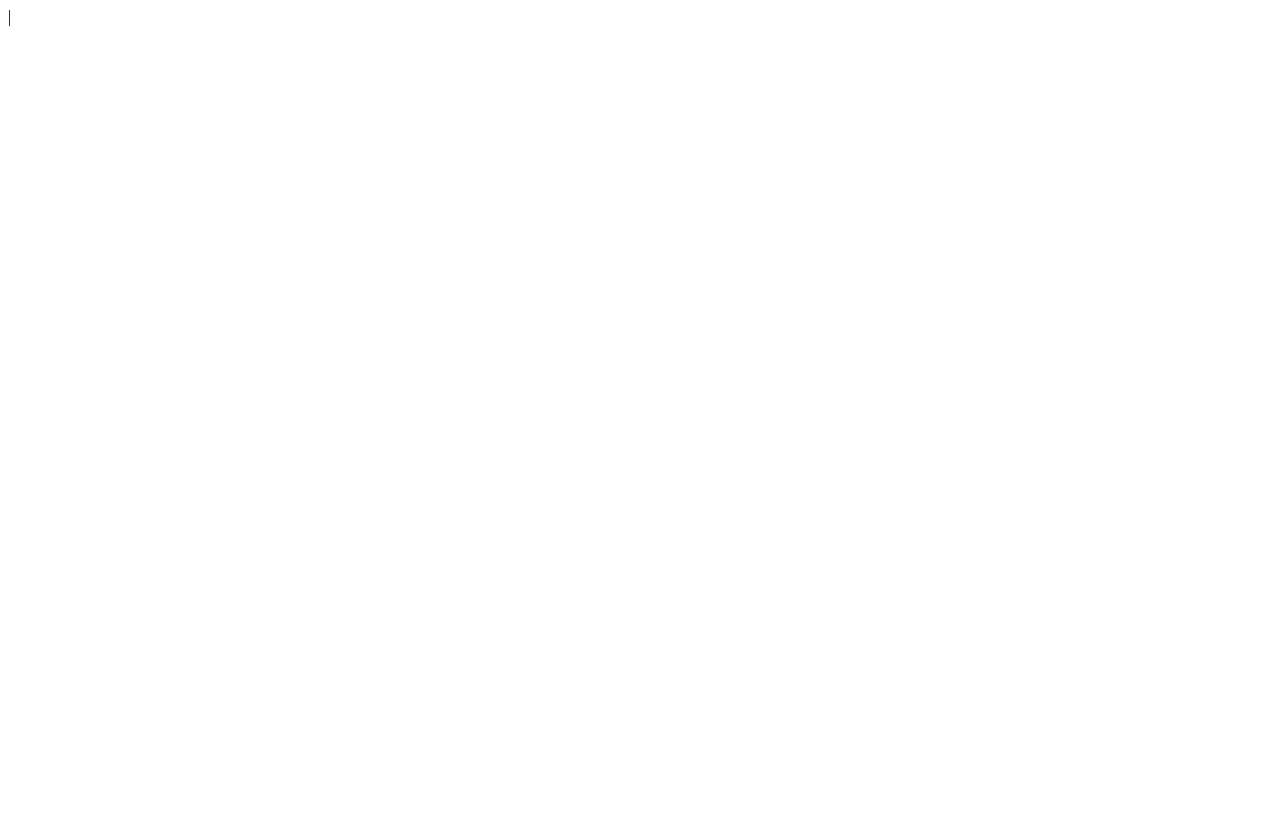
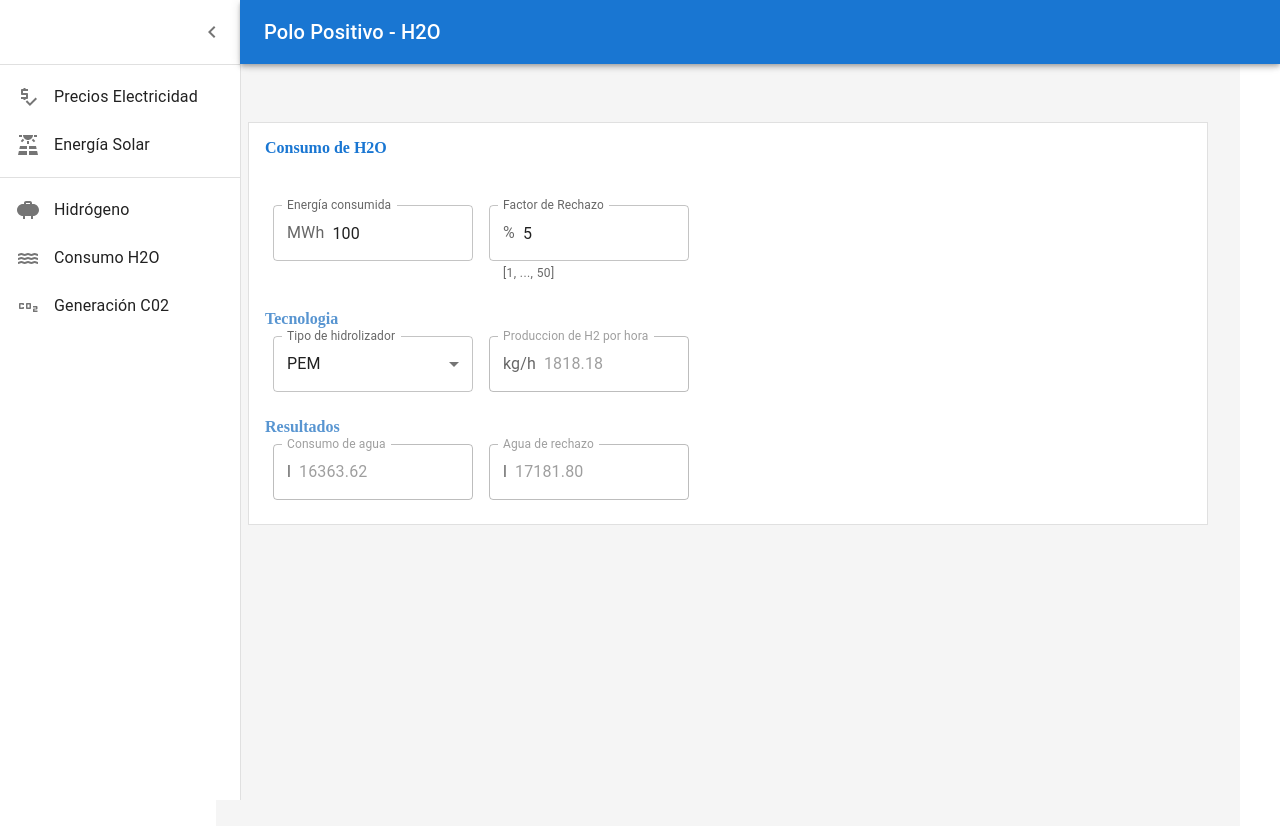
Before and after one commit to ggulaman/polo-positivo, a React (Create React App) app: page /H2O in a window 1280 px wide. Before the commit this address had no page. Before the commit the page ends 800 px from the top, so only its background shows below. Built offline with nearby package versions, Linux system fonts and the light colour scheme.

Commit message:
adding h20 consumption

```diff
--- a/src/App.js
+++ b/src/App.js
@@ -7,7 +7,7 @@ import {
 import { ThemeProvider } from "@mui/material/styles";
 import PoloApp from "./PoloApp";
 
-import { PowerPrices, SolarPower, Hydrogen } from "./pages";
+import { PowerPrices, SolarPower, Hydrogen, H2OHydrogenConsumption, Co2Generation } from "./pages";
 import { dashboardTheme } from "./dashboardTheme";
 
 const App = () => {
@@ -20,6 +20,8 @@ const App = () => {
             <Route path="power-prices" element={<PowerPrices />} />
             <Route path="solar-power" element={<SolarPower />} />
             <Route path="hydrogen" element={<Hydrogen />} />
+            <Route path="H2O" element={<H2OHydrogenConsumption />} />
+            <Route path="Co2" element={<Co2Generation />} />
           </Route>
         </Routes>
       </BrowserRouter>
--- a/src/PoloApp.js
+++ b/src/PoloApp.js
@@ -10,6 +10,12 @@ function App() {
   const [resultType, setResultType] = useState('Energia media diaria [kWh]');
   const [resultDetails, setResultDetails] = useState(null)
   const [energyData, setEnergyData] = useState(null)
+
+  const technologyTypes = [
+    { name: 'PEM', id: 'PEM', unitaryPowerCost: 55, capex: 1400000, opex: 0.25 / 6 },
+    { name: 'Alcalina', id: 'Alcalina', unitaryPowerCost: 48, capex: 900000, opex: 0.25 / 10 },
+    { name: 'SOEC', id: 'SOEC', unitaryPowerCost: 38, capex: 3800000, opex: 0.25 / 2 },
+  ];
 
   return (
     <Grid container sx={{ ml: -4 }}>
@@ -28,7 +34,7 @@ function App() {
       >
         <Toolbar />
         <Box >
-          <Outlet context={[solarPVPriceEstimation, setSolarPVPriceEstimation, resultType, setResultType, resultDetails, setResultDetails, energyData, setEnergyData]} />
+          <Outlet context={{ solarPVPriceEstimation, setSolarPVPriceEstimation, resultType, setResultType, resultDetails, setResultDetails, energyData, setEnergyData, technologyTypes }} />
         </Box>
       </Box>
     </Grid>
--- a/src/components/Navbar/NavbarItems.js
+++ b/src/components/Navbar/NavbarItems.js
@@ -1,6 +1,8 @@
 import * as React from "react";
 import PropaneIcon from "@mui/icons-material/Propane";
+import Water from "@mui/icons-material/Water";
 import SolarPower from "@mui/icons-material/SolarPower";
+import Co2Icon from "@mui/icons-material/Co2";
 import PriceCheck from "@mui/icons-material/PriceCheck";
 
 export const userNavItemsTop = [
@@ -23,5 +25,17 @@ export const userNavItemsBottom = [
     icon: <PropaneIcon />,
     label: "Hidrógeno",
     route: "hydrogen"
+  },
+  {
+    id: 3,
+    icon: <Water />,
+    label: "Consumo H2O",
+    route: "H2O"
+  },
+  {
+    id: 3,
+    icon: <Co2Icon />,
+    label: "Generación C02",
+    route: "Co2"
   }
 ];
--- /dev/null
+++ b/src/pages/Co2Generation/Co2Generation.js
@@ -0,0 +1,17 @@
+import React from "react";
+import { Grid } from "@mui/material";
+import Box from "@mui/material/Box";
+import CommonPaper from "../../components/common/CommonPaper/CommonPaper";
+
+export const Co2Generation = () => {
+
+  return (
+    <Box>
+      <Grid item xs={12} xm={12} sx={{ mt: 4, mb: 4, ml: 4, mr: 4 }}>
+        <CommonPaper title={"Generación Co2"} sx={{ ml: 10 }}>
+          {`to be done`}
+        </CommonPaper>
+      </Grid>
+    </Box>
+  );
+}
--- /dev/null
+++ b/src/pages/H2OHydrogenConsumption/H2OHydrogenConsumption.js
@@ -0,0 +1,118 @@
+import React, { useState } from "react";
+import { useOutletContext } from 'react-router-dom';
+import { Grid } from "@mui/material";
+import Box from "@mui/material/Box";
+import CommonPaper from "../../components/common/CommonPaper/CommonPaper";
+import CommonSelect from "../../components/common/CommonSelect/CommonSelect";
+import CommonInput from '../../components/common/CommonInput/CommonInput';
+
+const H2Generation = () => {
+  const { technologyTypes } = useOutletContext();
+  const [energy, setEnergy] = useState(100);
+  const [rejection, setRejection] = useState(5);
+  const [tecnologyData, setTecnologyData] = useState(technologyTypes[0].name);
+
+  const kgH2PerHour = (energy * 1000 / technologyTypes.find(item => item.name === tecnologyData).unitaryPowerCost).toFixed(2)
+
+  return (
+    <Box>
+      <Box sx={{
+        display: 'flex',
+        flexDirection: 'row',
+      }}>
+        <CommonInput
+          label="Energía consumida"
+          id="precioEnergía"
+          sx={{ m: 1, width: '25ch' }}
+          value={energy}
+          onChange={(event) => setEnergy(event.target.value)}
+          type="number"
+          leftLabel='MWh'
+        />
+
+        <CommonInput
+          label="Factor de Rechazo"
+          id="precioEnergía"
+          sx={{ m: 1, width: '25ch' }}
+          value={rejection}
+          helperText={'[1, ..., 50]'}
+          onChange={(event) => {
+            console.log(`rechazo: ${event.target.value}`)
+            setRejection(prev => (event?.target.value >= 0 && event.target.value <= 50) ? event.target.value : prev)
+          }}
+          inputProps={{ inputMode: 'numeric', pattern: '[0-9]*' }}
+          type="number"
+          leftLabel='%'
+        />
+      </Box>
+      <br />
+
+      <Box>
+        <Box sx={{ color: "#5895d1", fontWeight: "bold" }}>{`Tecnologia`}</Box>
+        <Box sx={{
+          display: 'flex',
+          flexDirection: 'row',
+        }}>
+          <CommonSelect
+            sx={{ m: 1, width: '25ch' }}
+            title='Tipo de hidrolizador'
+            value={tecnologyData || technologyTypes[0].name}
+            handleChange={event => setTecnologyData(event.target.value)}
+            items={technologyTypes.map(item => item.name)}
+            disabled={false}
+          />
+          <CommonInput
+            label="Produccion de H2 por hora"
+            id="precioEnergía"
+            sx={{ m: 1, width: '25ch' }}
+            value={kgH2PerHour}
+            helperText={''}
+            type="number"
+            disabled={true}
+            leftLabel='kg/h'
+          />
+        </Box>
+      </Box>
+      <br />
+      <Box sx={{ color: "#5895d1", fontWeight: "bold" }}>{`Resultados`}</Box>
+      <Box sx={{
+        display: 'flex',
+        flexDirection: 'row',
+      }}>
+        <CommonInput
+          label="Consumo de agua"
+          id="consumoH2O"
+          sx={{ m: 1, width: '25ch' }}
+          value={kgH2PerHour * 9}
+          helperText={''}
+          type="number"
+          disabled={true}
+          leftLabel='l'
+        />
+        <CommonInput
+          label="Agua de rechazo"
+          id="precioEnergía"
+          sx={{ m: 1, width: '25ch' }}
+          value={(kgH2PerHour * 9 * (1 + rejection / 100)).toFixed(2)}
+          helperText={''}
+          type="number"
+          disabled={true} leftLabel='l'
+        />
+      </Box>
+    </Box>
+  )
+};
+
+
+export const H2OHydrogenConsumption = () => {
+
+  return (
+    <Box>
+      <Grid item xs={12} xm={12} sx={{ mt: 4, mb: 4, ml: 4, mr: 4 }}>
+        <CommonPaper title={"Consumo de H2O"} sx={{ ml: 10 }}>
+          {H2Generation()}
+        </CommonPaper>
+      </Grid>
+    </Box>
+  );
+}
--- a/src/pages/Hydrogen/H2HydroCost.js
+++ b/src/pages/Hydrogen/H2HydroCost.js
@@ -7,34 +7,30 @@ import { useOutletContext } from 'react-router-dom';
 import CommonSelect from "../../components/common/CommonSelect/CommonSelect";
 import CommonInput from '../../components/common/CommonInput/CommonInput';
 
-const technologyTypes = [
-  { name: 'PEM', id: 'PEM', unitaryPriceCost: 55, capex: 1400000, opex: 0.25 / 6 },
-  { name: 'Alcalina', id: 'Alcalina', unitaryPriceCost: 48, capex: 900000, opex: 0.25 / 10 },
-  { name: 'SOEC', id: 'SOEC', unitaryPriceCost: 38, capex: 3800000, opex: 0.25 / 2 },
-];
-const technologyTypeNames = technologyTypes.map(item => item.name);
+
 
 export const H2cost = () => {
-  const [solarPVPriceEstimation,] = useOutletContext();
+  const { solarPVPriceEstimation, technologyTypes } = useOutletContext();
+  const technologyTypeNames = technologyTypes.map(item => item.name);
 
   const [energyCost, setEnergyCost] = useState({ solarPowerPrice: solarPVPriceEstimation ? solarPVPriceEstimation : 120, gridPowerPrice: 120, solarPowerWeight: 25, gridPowerWeight: 75, totalPriceCost: solarPVPriceEstimation ? solarPVPriceEstimation * 25 / 100 + 120 * 75 / 100 : 120 * 25 / 100 + 120 * 75 / 100 });
   const [electVolume, setElectVolume] = useState({ electroPower: 1, hourPerYearConsumption: 8000, expectationOfLife: 10, anualProduction: 2 * 8000 });
   const [tecnologyData, setTecnologyData] = useState({
     tecnology: technologyTypes[1].name,
-    unitaryPriceCostH2: energyCost.totalPriceCost / technologyTypes[1].unitaryPriceCost,
+    unitaryPowerCostH2: energyCost.totalPriceCost / technologyTypes[1].unitaryPowerCost,
     capex: technologyTypes[1].capex,
     opex: technologyTypes[1].opex,
   });
   // const [results, setResults] = useState({
-  //   unitaryPriceH2: tecnologyData.unitaryPriceCost + tecnologyData.capex * (1 + tecnologyData.opex) / (electVolume.expectationOfLife * electVolume.hourPerYearConsumption),
+  //   unitaryPriceH2: tecnologyData.unitaryPowerCost + tecnologyData.capex * (1 + tecnologyData.opex) / (electVolume.expectationOfLife * electVolume.hourPerYearConsumption),
   //   capexTotal: electVolume.electroPower * tecnologyData.capex,
   //   opexAnual: electVolume.electroPower * tecnologyData.capex * tecnologyData.opex,
   //   anualEnergyCost: electVolume.electroPower * electVolume.hourPerYearConsumption * energyCost.totalPriceCost
   // });
 
   const handleTecnologyChange = event => {
-    const { capex, opex, unitaryPriceCost } = technologyTypes.find(tech => tech.name === event);
-    setTecnologyData({ tecnology: event, capex, opex, unitaryPriceCostH2: energyCost.totalPriceCost / unitaryPriceCost })
+    const { capex, opex, unitaryPowerCost } = technologyTypes.find(tech => tech.name === event);
+    setTecnologyData({ tecnology: event, capex, opex, unitaryPowerCostH2: energyCost.totalPriceCost / unitaryPowerCost })
   }
 
   const handleVolumeElect = ({ target: { value, id } }) => {
@@ -215,7 +211,7 @@ export const H2cost = () => {
           variant="filled"
           disabled
           sx={{ m: 1, width: '25ch' }}
-          value={tecnologyData.unitaryPriceCostH2.toFixed(4) || null}
+          value={tecnologyData.unitaryPowerCostH2.toFixed(4) || null}
           helperText={''}
           onChange={() => null}
           leftLabel='EUR/kg'
@@ -257,7 +253,7 @@ export const H2cost = () => {
           variant="filled"
           disabled
           sx={{ m: 1, width: '25ch' }}
-          value={(tecnologyData.unitaryPriceCostH2 + tecnologyData.capex * (electVolume.electroPower + tecnologyData.opex) / (electVolume.expectationOfLife * electVolume.hourPerYearConsumption)).toFixed(4) || null}
+          value={(tecnologyData.unitaryPowerCostH2 + tecnologyData.capex * (electVolume.electroPower + tecnologyData.opex) / (electVolume.expectationOfLife * electVolume.hourPerYearConsumption)).toFixed(4) || null}
           helperText={''}
           onChange={() => null}
           leftLabel='EUR/kg'
--- a/src/pages/Hydrogen/Hydrogen.js
+++ b/src/pages/Hydrogen/Hydrogen.js
@@ -8,7 +8,7 @@ import { Grid } from "@mui/material";
 import { H2cost } from './H2HydroCost'
 // const technologyTypes = ['PEM', 'Alcalina', 'SOEC'];
 
-export const Hydrogen = ({ solarPVPriceEstimation, setSolarPVPriceEstimation }) => {
+export const Hydrogen = () => {
   // const [energyPrice,] = useState(null)
   //const [renFactor,] = useState(null)
   //const [gridPrice,] = useState(null)
@@ -365,7 +365,7 @@ export const Hydrogen = ({ solarPVPriceEstimation, setSolarPVPriceEstimation })
       <Grid item xs={12} xm={12} sx={{ mt: 4, mb: 4, ml: 4, mr: 4 }}>
 
         <CommonPaper title={"Coste H2"} sx={{ ml: 10 }}>
-          <H2cost solarPVPriceEstimation={solarPVPriceEstimation} setSolarPVPriceEstimation={setSolarPVPriceEstimation} />
+          <H2cost />
         </CommonPaper>
       </Grid>
       {/* <Grid item xs={12} xm={12} sx={{ mt: 4, mb: 4, ml: 4, mr: 4 }}>
--- a/src/pages/SolarPower/SolarPower.js
+++ b/src/pages/SolarPower/SolarPower.js
@@ -54,7 +54,7 @@ export const SolarPower = () => {
   const [lifeTime, setLifeTime] = useState(10)
   //const [resultType, setResultType] = useState(resultTypes[0].desc)
 
-  const [solarPVPriceEstimation, setSolarPVPriceEstimation, resultType, setResultType, resultDetails, setResultDetails, energyData, setEnergyData] = useOutletContext();
+  const { solarPVPriceEstimation, setSolarPVPriceEstimation, resultType, setResultType, resultDetails, setResultDetails, energyData, setEnergyData } = useOutletContext();
 
   const fetchData = async () => {
     const response = await fetchSolarData({ latitud, longitud, peakPower, loss, fixType, optSlopeAndAzimut, optSlope, azimut, slope, optPVPrice, pvSystemPrice, interest, lifeTime });
```
Also changed, not shown: src/pages/index.js (+5 -3 lines).
